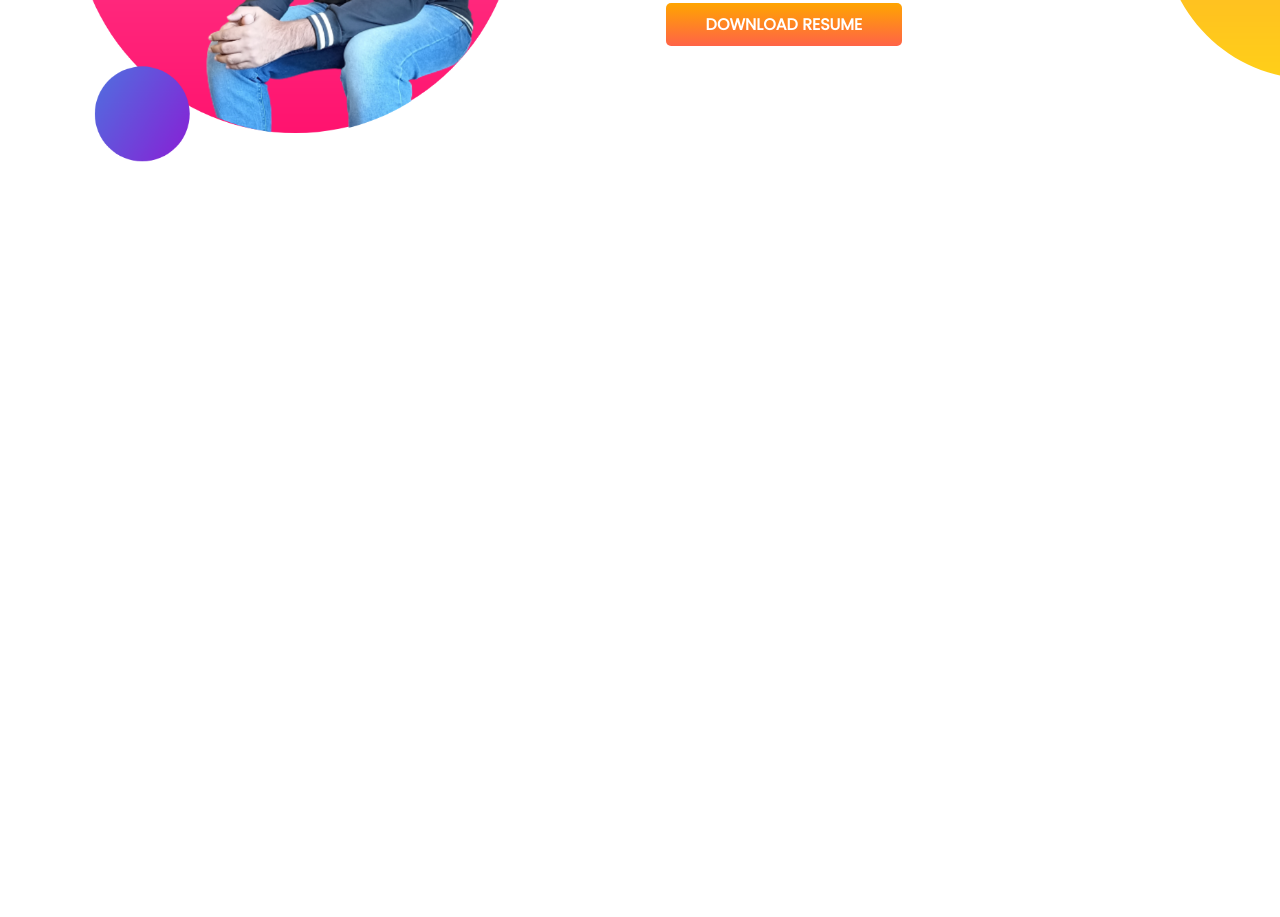
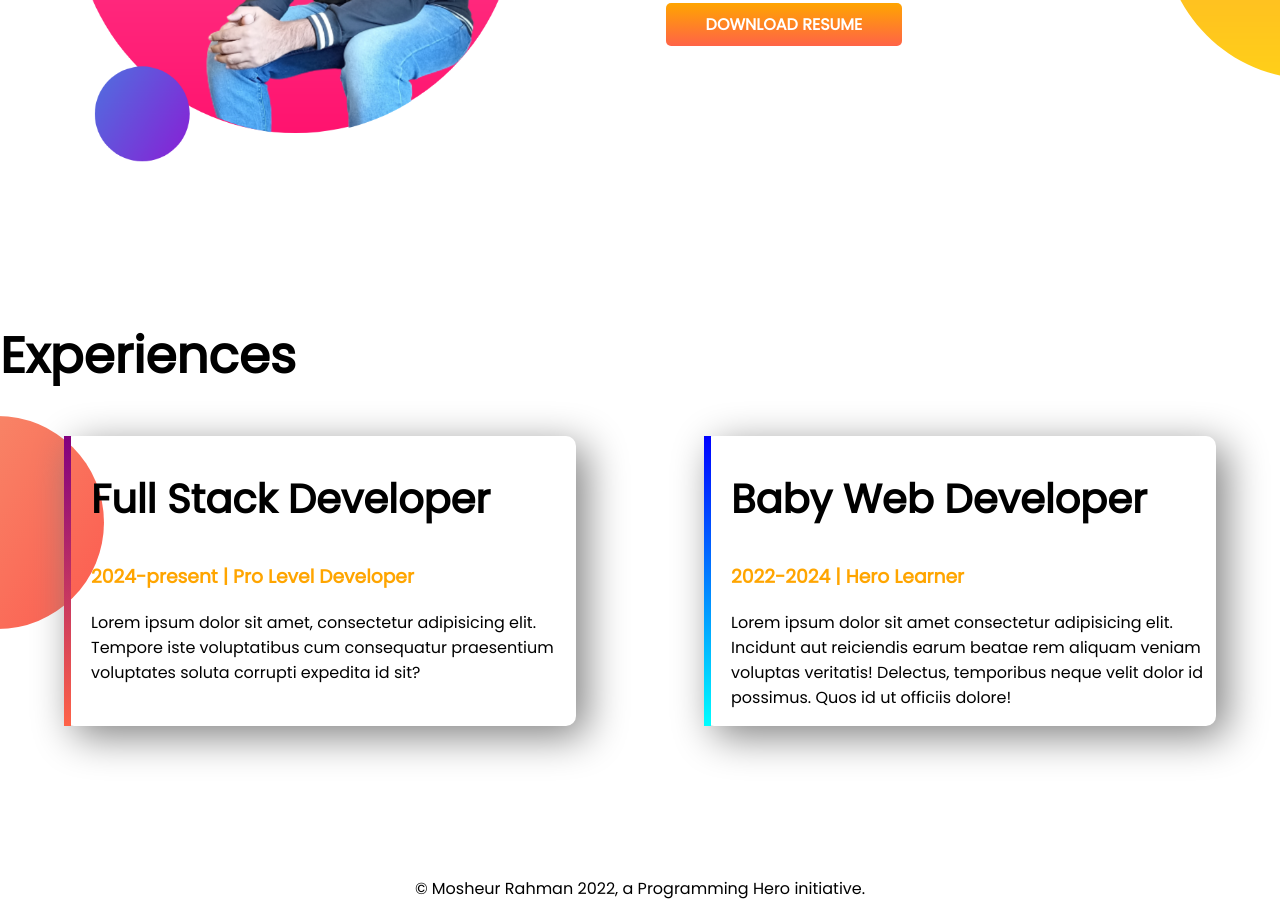
Before and after one commit to mosheurpau/developer-portfolio, a plain HTML site: page index.html in a window 1280 px wide. Shown: the part 998-1915 px from the top of the page. Before the commit the page ends 1317 px from the top, so only its background shows below. Drawn offline with Linux system fonts and the light colour scheme.

Commit message:
added footer

```diff
--- a/index.html
+++ b/index.html
@@ -10,10 +10,11 @@
     <link rel="preconnect" href="https://fonts.gstatic.com" crossorigin>
     <link href="https://fonts.googleapis.com/css2?family=Poppins&display=swap" rel="stylesheet">
     <link rel="stylesheet" href="style.css">
+    <link rel="shortcut icon" href="images/my-pic.png" type="image/x-icon">
 </head>
 
 <body>
-    <section class="top-banner">
+    <section class="top-banner flexible-container">
         <div class="half-width">
             <h1>Welcom To</h1>
             <h1><span class="orange-color">Mosheur Rahman</span> World!</h1>
@@ -29,7 +30,7 @@
         </div>
     </section>
 
-    <section class="dream-big">
+    <section class="dream-big flexible-container">
         <div class="half-width">
             <img src="images/my-pic3.png" alt="">
         </div>
@@ -41,8 +42,30 @@
                 your failures define who you are.</p>
             <a class="link-button" target="_blank" href="">DOWNLOAD RESUME</a>
         </div>
-
     </section>
+    <section class="experience-area">
+        <h1>Experiences</h1>
+        <div class="flexible-container">
+            <div id="full-stack-experience" class="experiences-item">
+                <h2>Full Stack Developer</h2>
+                <h3 class="orange-color">2024-present | Pro Level Developer</h3>
+                <p>Lorem ipsum dolor sit amet, consectetur adipisicing elit. Tempore iste voluptatibus cum consequatur
+                    praesentium voluptates soluta corrupti expedita id sit?</p>
+            </div>
+            <div id="web-dev-experience" class="experiences-item">
+                <h2>Baby Web Developer</h2>
+                <h3 class="orange-color">2022-2024 | Hero Learner</h3>
+                <p>Lorem ipsum dolor sit amet consectetur adipisicing elit. Incidunt aut reiciendis earum beatae rem
+                    aliquam
+                    veniam voluptas veritatis! Delectus, temporibus neque velit dolor id possimus. Quos id ut officiis
+                    dolore!</p>
+            </div>
+        </div>
+    </section>
+    <footer>
+        <p>© Mosheur Rahman 2022, a Programming Hero initiative.
+        </p>
+    </footer>
 </body>
 
 </html>
--- a/style.css
+++ b/style.css
@@ -5,10 +5,13 @@ body{
 h1{
     font-size: 50px;
 }
+h2{
+    font-size: 40px;
+}
 .orange-color{
     color: orange;
 }
-section{
+.flexible-container{
     display: flex;
     margin-bottom: 150px;
 }
@@ -36,3 +39,29 @@ section{
     background-repeat: no-repeat;
     background-position: right;
 }
+.experience-area{
+    background-image: url(images/exp-bg.png);
+    background-repeat: no-repeat;
+    background-position: left;
+}
+.experiences-item{
+    width: 40%;
+    margin-left: 5%;
+    margin-right: 5%;
+    padding-left: 20px;
+    border-radius: 10px;
+    box-shadow: 10px 10px 40px gray;
+}
+#web-dev-experience{
+    border-left: 7px solid;
+    border-image: linear-gradient(blue, cyan);
+    border-image-slice: 1;
+}
+#full-stack-experience{
+    border-left: 7px solid;
+    border-image: linear-gradient(purple, tomato);
+    border-image-slice: 1;
+}
+footer p{
+    text-align: center;
+}
```
Also changed, not shown: showOff/Mosheur .jpg (deleted), showOff/mehedi.jpg (deleted), 1 other file.
